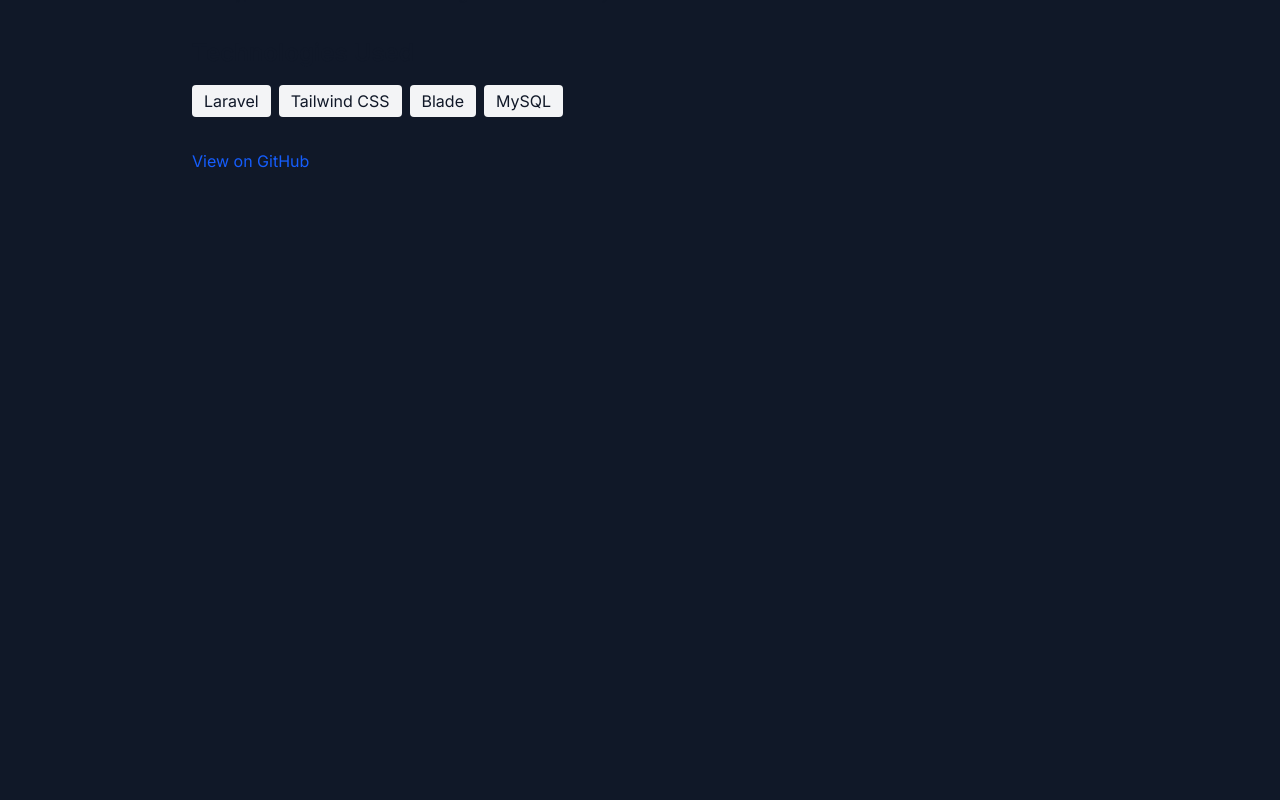
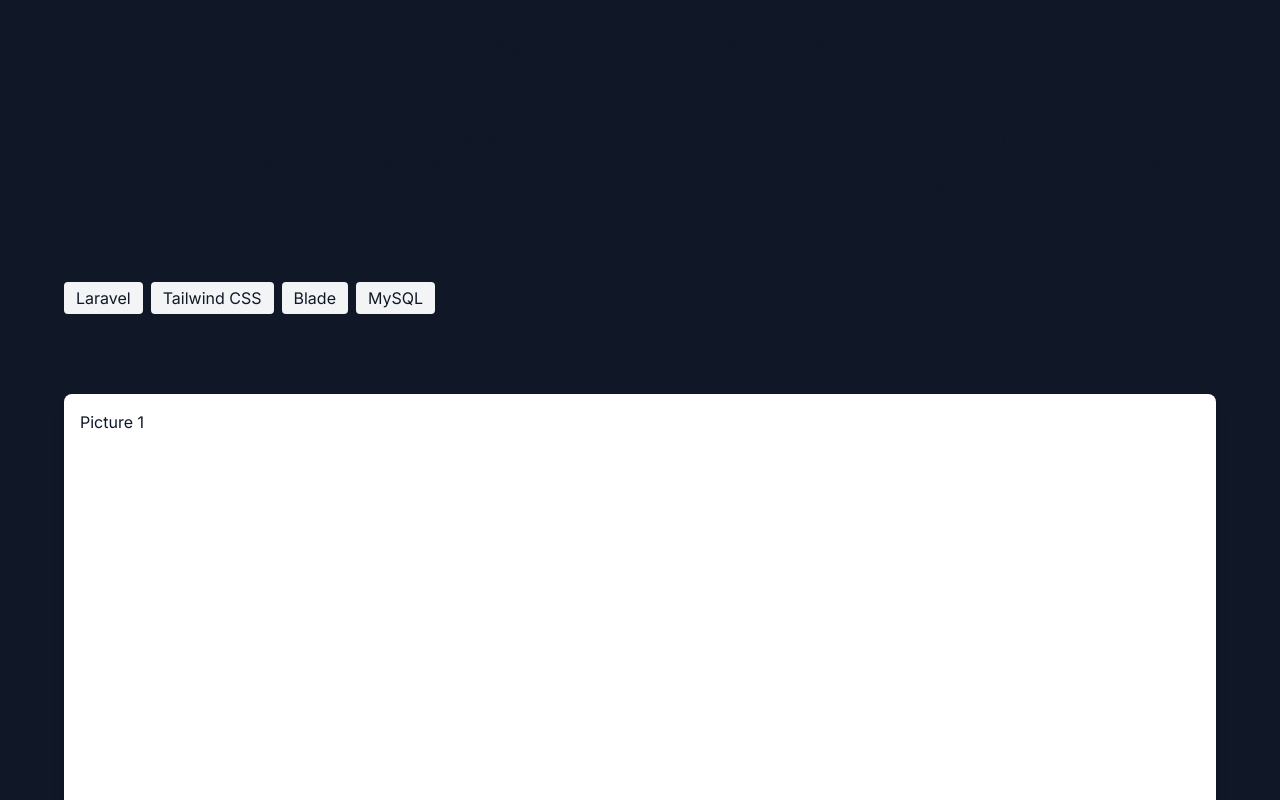
Before and after one commit to HarveyDangel/my-portfolio, a Next.js app: page /projects/1 in a window 1280 px wide. Shown: the part 740-1540 px from the top of the page. Before the commit the page ends 961 px from the top, so only its background shows below. Built offline with nearby package versions, Linux system fonts and the light colour scheme.

Commit message:
Add Card component for project gallery and enhance ProjectDetail layout

```diff
--- /dev/null
+++ b/src/app/components/ui/card.tsx
@@ -0,0 +1,48 @@
+"use client"
+
+import React from "react";
+
+import { ReactNode, useEffect, useRef } from "react";
+
+interface CardProps {
+   children: ReactNode;
+   className?: string;
+}
+
+export default function Card({ children, className = "" }: CardProps) {
+   const containerRef = useRef<HTMLDivElement>(null);
+
+   useEffect(() => {
+      const container = containerRef.current;
+      if (!container) return;
+
+      const handleMouseMove = (e: MouseEvent) => {
+         const rect = container.getBoundingClientRect();
+         const x = e.clientX - rect.left;
+         const y = e.clientY - rect.top;
+
+         container.style.setProperty("--x", `${x}px`);
+         container.style.setProperty("--y", `${y}px`);
+      };
+
+      container.addEventListener("mousemove", handleMouseMove);
+      return () => container.removeEventListener("mousemove", handleMouseMove);
+   }, []);
+
+   return (
+      <div
+         ref={containerRef}
+         className={`rounded-[8px] bg-white lg:text-[16px] shadow-lg text-wrap w-full
+         relative
+         before:absolute before:content-[''] before:w-[100px] before:h-[100px]
+         before:bg-gradient-to-tr before:from-indigo-200 before:to-amber-200 before:rounded-full before:blur-[50px]
+         before:opacity-0 before:transition-opacity before:duration-300
+         before:-z-10 before:left-[var(--x,50%)] before:top-[var(--y,50%)]
+         before:-translate-x-1/2 before:-translate-y-1/2
+         hover:before:opacity-100
+         ${className}`}
+      >
+         {children}
+      </div>
+   );
+}
--- a/src/app/layout.tsx
+++ b/src/app/layout.tsx
@@ -1,3 +1,4 @@
+
 import type { Metadata } from "next";
 import "./globals.css";
 import { Inter } from "next/font/google";
--- a/src/app/projects/[id]/page.tsx
+++ b/src/app/projects/[id]/page.tsx
@@ -1,6 +1,10 @@
+"use server";
+
 import { projects } from "@/app/data/projects";
 import { notFound } from "next/navigation";
 import Image from "next/image";
+
+import Card from "@/app/components/ui/card";
 
 // Make the component async
 export default async function ProjectDetail({
@@ -20,9 +24,11 @@
 
 	return (
 		<>
-			<div className="min-h-screen w-full max-w-[1280px] py-12 px-4 sm:px-6 lg:px-8 place-self-center">
-				<div className="max-w-4xl mx-auto">
+			<div className="min-h-screen w-full max-w-8xl py-12 px-4 sm:px-6 lg:px-8 place-self-center">
+				<div className="max-w-6xl mx-auto">
+					{/* Project Title */}
 					<h2 className="text-3xl font-bold mb-6">{project.title}</h2>
+					{/* Project Preview Image */}
 					<div className="mb-8">
 						<Image
 							src={project.imageUrl}
@@ -33,10 +39,30 @@
 							priority
 						/>
 					</div>
-					<div className="prose dark:prose-invert max-w-none">
+					{/* Project Description and Details */}
+					<div
+						className="prose dark:prose-invert max-w-none scroll-mt-25"
+						id="description"
+					>
 						<h2 className="text-2xl font-semibold mb-4">Description</h2>
 						<p>{project.description}</p>
+					</div>
+					{/*Project Summary */}
+					<div>
+						<h3 className="text-2xl font-semibold mb-4">Summary</h3>
+						<p>
+							Lorem ipsum dolor sit amet, consectetur adipiscing elit. Sed do
+							eiusmod tempor incididunt ut labore et dolore magna aliqua. Ut
+							enim ad minim veniam, quis nostrud exercitation ullamco laboris
+							nisi ut aliquip ex ea commodo consequat. Duis aute irure dolor in
+							reprehenderit in voluptate velit esse cillum dolore eu fugiat
+							nulla pariatur. Excepteur sint occaecat cupidatat non proident,
+							sunt in culpa qui officia deserunt mollit anim id est laborum.
+						</p>
+					</div>
 
+					{/* Technologies Used */}
+					<div className="scroll-mt-25" id="technology">
 						<h2 className="text-2xl font-semibold mb-4 mt-8">
 							Technologies Used
 						</h2>
@@ -49,6 +75,16 @@
 									{tech}
 								</span>
 							))}
+						</div>
+					</div>
+
+					{/* Project Gallery */}
+					<div className="scroll-mt-25" id="gallery">
+						<h3 className="text-2xl font-semibold mb-4">Gallery</h3>
+						{/* Project Images */}
+						<Card className="p-4 h-200">
+							<h3>Picture 1</h3>
+						</Card>
 					</div>
 
 					<div className="flex space-x-4 mt-8">
@@ -75,7 +111,6 @@
 					</div>
 				</div>
 			</div>
-			</div>
 		</>
 	);
 }
--- /dev/null
+++ b/src/app/projects/[id]/pageV1.tsx
@@ -0,0 +1,83 @@
+'use server';
+
+import { projects } from "@/app/data/projects";
+import { notFound } from "next/navigation";
+import Image from "next/image";
+
+// Make the component async
+export default async function ProjectDetail({
+	params,
+}: {
+	params: Promise<{ id: string }>;
+}) {
+	// Await the entire params object, not individual properties
+	const resolvedParams = await params;
+	const id = resolvedParams.id;
+
+	const project = projects.find((p) => p.id === parseInt(id));
+
+	if (!project) {
+		notFound(); // Use Next.js notFound() instead of custom div
+	}
+
+	return (
+		<>
+			<div className="min-h-screen w-full max-w-[1280px] py-12 px-4 sm:px-6 lg:px-8 place-self-center">
+				<div className="max-w-4xl mx-auto">
+					<h2 className="text-3xl font-bold mb-6">{project.title}</h2>
+					<div className="mb-8">
+						<Image
+							src={project.imageUrl}
+							alt={project.title}
+							width={800}
+							height={600}
+							className="w-full rounded-lg"
+							priority
+						/>
+					</div>
+					<div className="prose dark:prose-invert max-w-none">
+						<h2 className="text-2xl font-semibold mb-4">Description</h2>
+						<p>{project.description}</p>
+
+						<h2 className="text-2xl font-semibold mb-4 mt-8">
+							Technologies Used
+						</h2>
+						<div className="flex flex-wrap gap-2 mb-8">
+							{project.technologies.map((tech, index) => (
+								<span
+									key={index}
+									className="px-3 py-1 bg-gray-100 dark:bg-gray-900 text-gray-900 dark:text-gray-100 rounded"
+								>
+									{tech}
+								</span>
+							))}
+						</div>
+
+						<div className="flex space-x-4 mt-8">
+							{project.liveUrl && (
+								<a
+									href={project.liveUrl}
+									target="_blank"
+									rel="noopener noreferrer"
+									className="btn btn-primary"
+								>
+									View Live Demo
+								</a>
+							)}
+							{project.githubUrl && (
+								<a
+									href={project.githubUrl}
+									target="_blank"
+									rel="noopener noreferrer"
+									className="text-blue-600 hover:underline"
+								>
+									View on GitHub
+								</a>
+							)}
+						</div>
+					</div>
+				</div>
+			</div>
+		</>
+	);
+}
```
Lines whose indentation alone changed are shown as unchanged.
